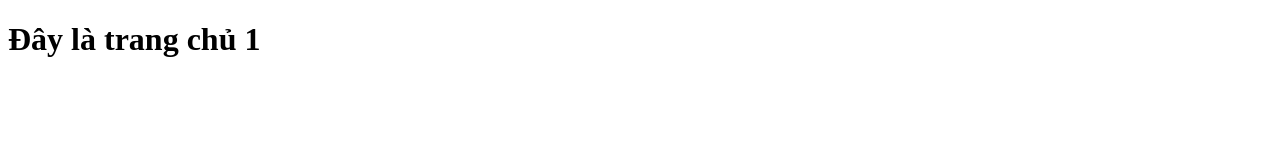
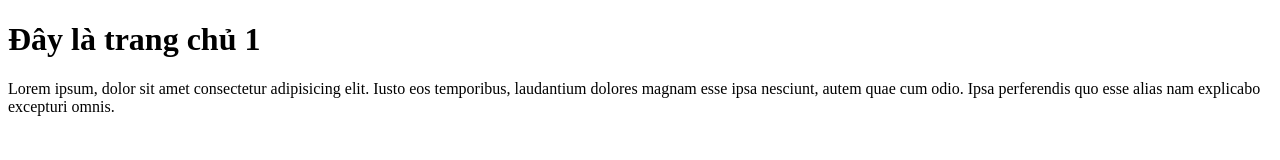
Before and after one commit to lephu240905/Bai13, a plain HTML site: page index.html in a window 1280 px wide. Drawn offline with Linux system fonts and the light colour scheme.

Commit message:
update index.html

```diff
--- a/index.html
+++ b/index.html
@@ -7,5 +7,10 @@
   </head>
   <body>
     <h1>Đây là trang chủ 1</h1>
+    <p>
+      Lorem ipsum, dolor sit amet consectetur adipisicing elit. Iusto eos
+      temporibus, laudantium dolores magnam esse ipsa nesciunt, autem quae cum
+      odio. Ipsa perferendis quo esse alias nam explicabo excepturi omnis.
+    </p>
   </body>
 </html>
```
